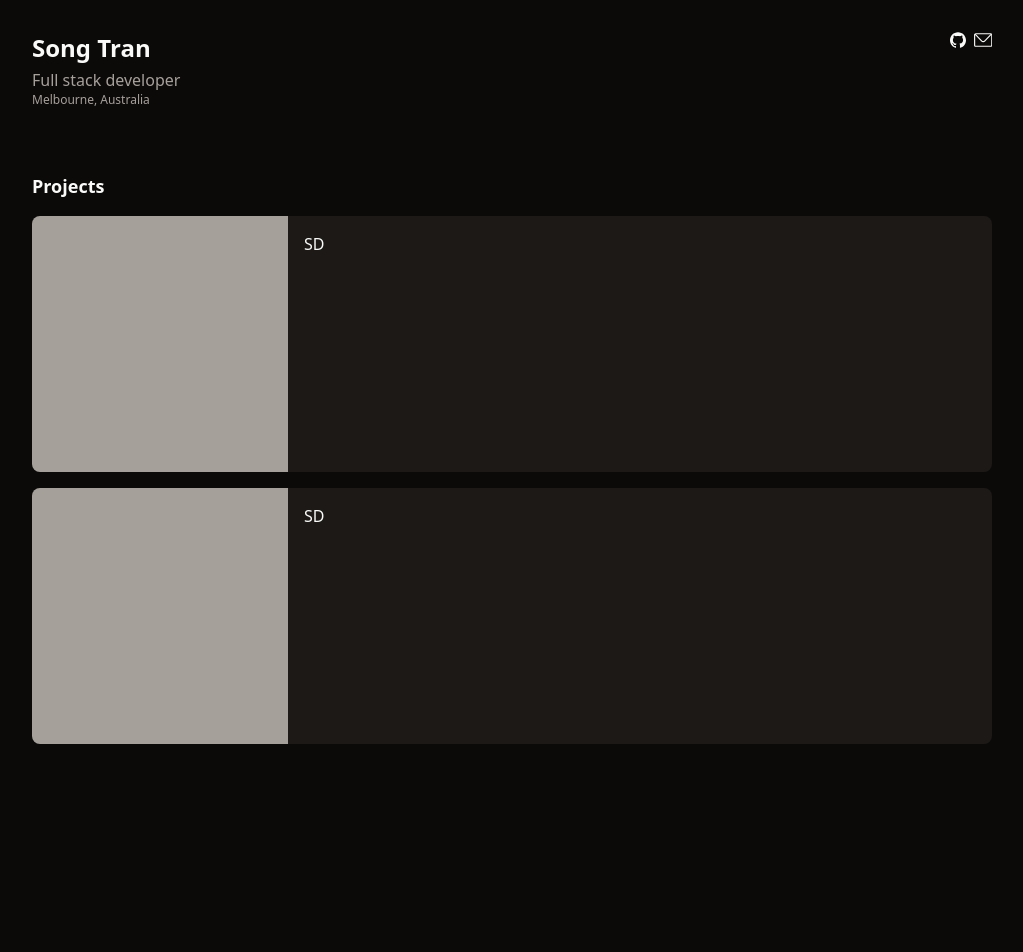
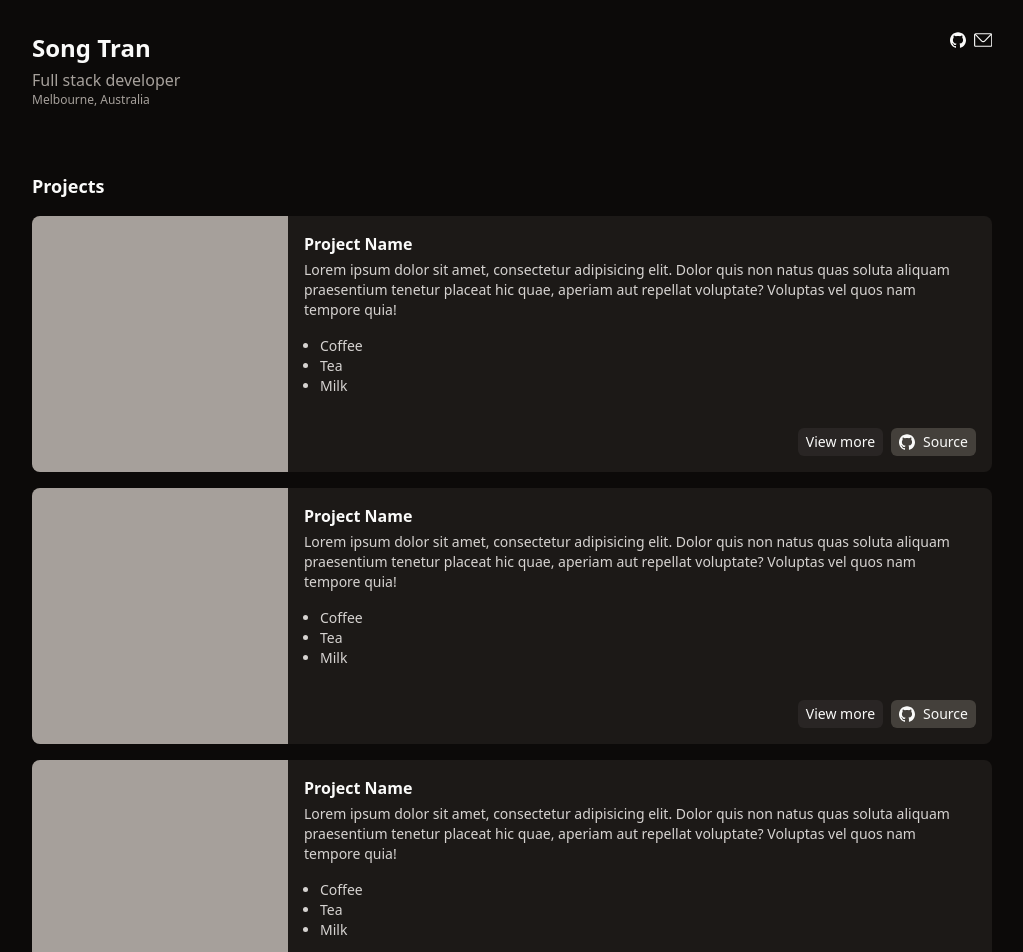
Before and after one commit to stagib/portfolio-react, a React (Vite) app: page / in a window 1280 px wide. Shown: the top 952 px of the page, without its empty margins (128-1151 px from the left). Before the commit the page ends 800 px from the top, so only its background shows below. Built offline with nearby package versions, Linux system fonts and the light colour scheme.

Commit message:
feat: add project and project section component

```diff
--- a/src/App.tsx
+++ b/src/App.tsx
@@ -1,23 +1,11 @@
 import Header from "./components/Header";
+import ProjectSection from "./components/ProjectSection";
 
 function App() {
     return (
         <div className="flex flex-col items-center">
             <Header />
-
-            <div className="w-full max-w-5xl p-4 sm:p-8">
-                <div className="mb-4 text-lg font-semibold">Projects</div>
-                <div className="flex flex-col gap-4">
-                    <div className="flex w-full overflow-hidden rounded-lg bg-stone-900">
-                        <div className="h-64 w-64 bg-stone-400"></div>
-                        <div className="p-4">SD</div>
-                    </div>
-                    <div className="flex w-full overflow-hidden rounded-lg bg-stone-900">
-                        <div className="h-64 w-64 bg-stone-400"></div>
-                        <div className="p-4">SD</div>
-                    </div>
-                </div>
-            </div>
+            <ProjectSection />
         </div>
     );
 }
--- a/src/components/Header.tsx
+++ b/src/components/Header.tsx
@@ -1,7 +1,7 @@
 import { FormkitEmail } from "../icons/FormkitEmail";
 import { SimpleIconsGithub } from "../icons/SimpleIconsGithub";
 
-function Header() {
+const Header = () => {
     return (
         <div className="flex w-full max-w-5xl justify-between p-4 sm:p-8">
             <div>
@@ -31,6 +31,6 @@ function Header() {
             </div>
         </div>
     );
-}
+};
 
 export default Header;
--- /dev/null
+++ b/src/components/Project.tsx
@@ -0,0 +1,47 @@
+import React from "react";
+import { SimpleIconsGithub } from "../icons/SimpleIconsGithub";
+
+interface ProjectProps {
+    name: string;
+    source: string;
+    morePage: string;
+    children: React.ReactNode;
+}
+
+const Project: React.FC<ProjectProps> = ({
+    name,
+    source,
+    morePage,
+    children,
+}) => {
+    return (
+        <div className="flex w-full overflow-hidden rounded-lg bg-stone-900">
+            <a className="h-64 w-64 bg-stone-400 shrink-0" href={morePage}></a>
+            <div className="p-4 flex flex-col w-full">
+                <div className="flex flex-col justify-between">
+                    <div className="font-semibold mb-1">{name}</div>
+
+                    {children}
+                </div>
+
+                <div className="mt-auto flex justify-end gap-2">
+                    <a
+                        className="bg-stone-800 flex gap-2 py-1 px-2 items-center hover:bg-stone-700 rounded-md"
+                        href={morePage}
+                    >
+                        <div className="text-sm">View more</div>
+                    </a>
+                    <a
+                        className="bg-stone-700 flex gap-2 py-1 px-2 items-center hover:bg-stone-600 rounded-md"
+                        href={source}
+                    >
+                        <SimpleIconsGithub />
+                        <div className="text-sm">Source</div>
+                    </a>
+                </div>
+            </div>
+        </div>
+    );
+};
+
+export default Project;
--- /dev/null
+++ b/src/components/ProjectSection.tsx
@@ -0,0 +1,57 @@
+import Project from "./Project";
+
+const ProjectSection = () => {
+    return (
+        <div className="w-full max-w-5xl p-4 sm:p-8">
+            <div className="mb-4 text-lg font-semibold">Projects</div>
+            <div className="flex flex-col gap-4">
+                <Project name={"Project Name"} source={"/"} morePage={"/"}>
+                    <div className="text-sm text-stone-300 mb-4">
+                        Lorem ipsum dolor sit amet, consectetur adipisicing
+                        elit. Dolor quis non natus quas soluta aliquam
+                        praesentium tenetur placeat hic quae, aperiam aut
+                        repellat voluptate? Voluptas vel quos nam tempore quia!
+                    </div>
+
+                    <ul className="list-disc text-sm text-stone-300 px-4">
+                        <li>Coffee</li>
+                        <li>Tea</li>
+                        <li>Milk</li>
+                    </ul>
+                </Project>
+
+                <Project name={"Project Name"} source={"/"} morePage={"/"}>
+                    <div className="text-sm text-stone-300 mb-4">
+                        Lorem ipsum dolor sit amet, consectetur adipisicing
+                        elit. Dolor quis non natus quas soluta aliquam
+                        praesentium tenetur placeat hic quae, aperiam aut
+                        repellat voluptate? Voluptas vel quos nam tempore quia!
+                    </div>
+
+                    <ul className="list-disc text-sm text-stone-300 px-4">
+                        <li>Coffee</li>
+                        <li>Tea</li>
+                        <li>Milk</li>
+                    </ul>
+                </Project>
+
+                <Project name={"Project Name"} source={"/"} morePage={"/"}>
+                    <div className="text-sm text-stone-300 mb-4">
+                        Lorem ipsum dolor sit amet, consectetur adipisicing
+                        elit. Dolor quis non natus quas soluta aliquam
+                        praesentium tenetur placeat hic quae, aperiam aut
+                        repellat voluptate? Voluptas vel quos nam tempore quia!
+                    </div>
+
+                    <ul className="list-disc text-sm text-stone-300 px-4">
+                        <li>Coffee</li>
+                        <li>Tea</li>
+                        <li>Milk</li>
+                    </ul>
+                </Project>
+            </div>
+        </div>
+    );
+};
+
+export default ProjectSection;
```
